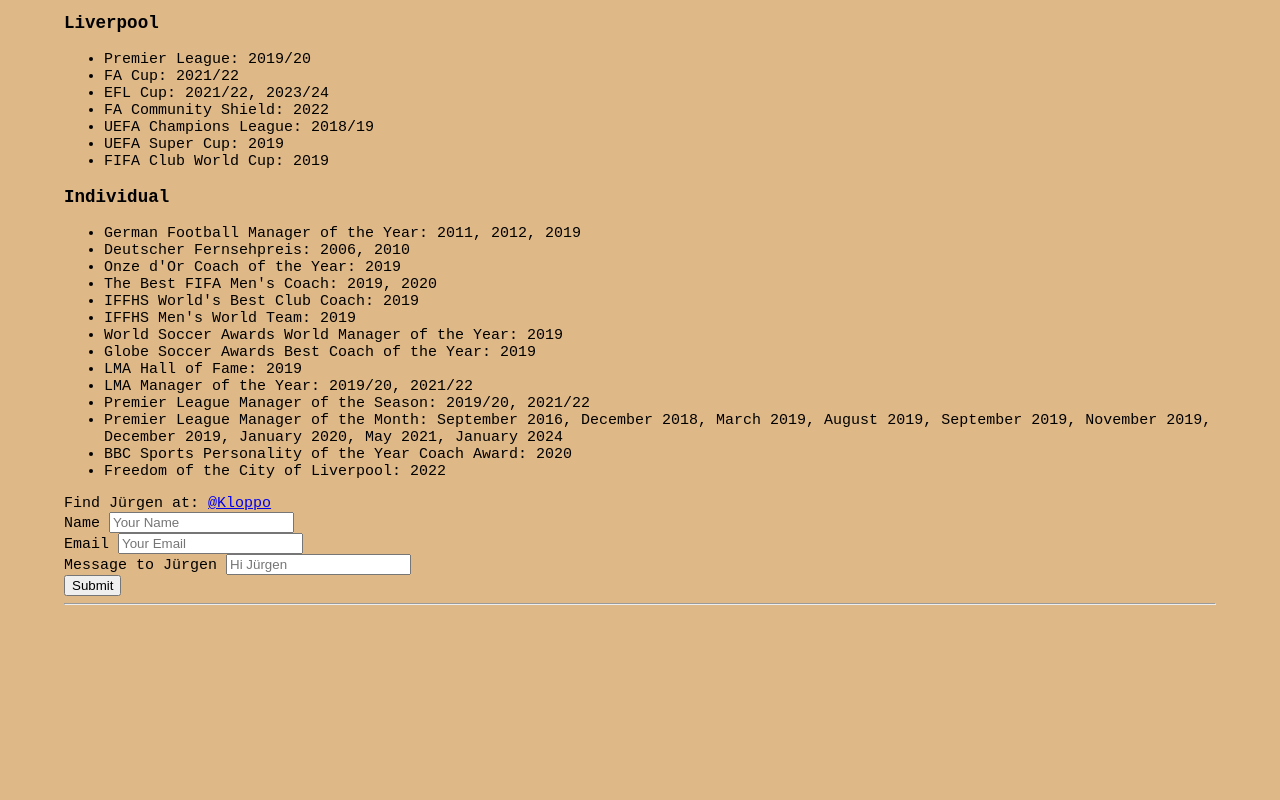
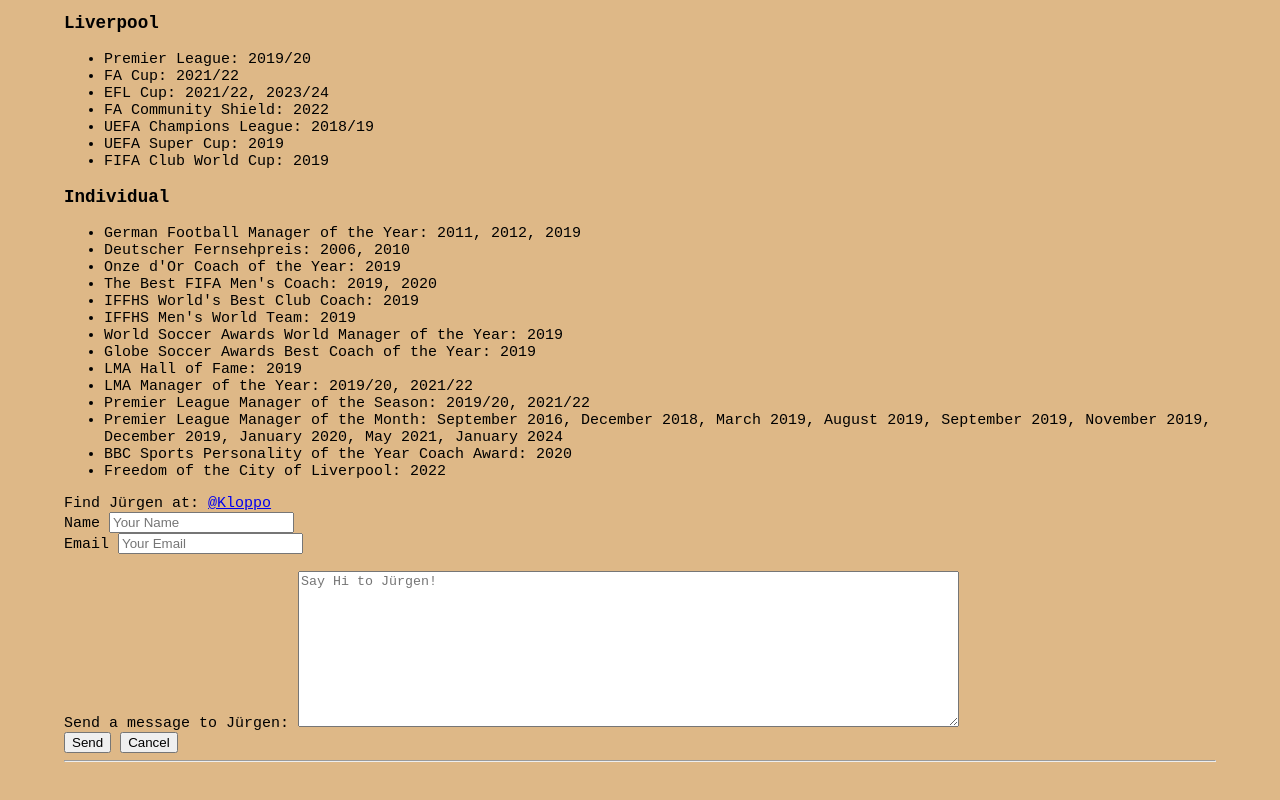
Before and after one commit to Gyamfi98/History-of-Kloppo, a plain HTML site: page index.html in a window 1280 px wide. Shown: the part 3472-4272 px from the top of the page. Before the commit the page ends 4149 px from the top, so only its background shows below. Drawn offline with Linux system fonts and the light colour scheme.

Commit message:
Add textbox/input types

```diff
--- a/index.html
+++ b/index.html
@@ -230,11 +230,13 @@
                 <label for="email-field">Email</label>
                 <input id="email-field" name="your_email" placeholder="Your Email" type="email">
             </div>
-            <div>
-                <label for="text-field">Message to Jürgen</label>
-                <input id="text-field" name="text-field" placeholder="Hi Jürgen" type="text">
-            </div>
-            <input type="submit">
+            <br>
+                <label for="talking-with-klopp">Send a message to Jürgen:</label>
+        <textarea name="talking-with-klopp" id="talking-with-klopp" placeholder="Say Hi to Jürgen!" rows="10" cols="80"></textarea>
+        <br>
+            <input type="submit" value="Send">
+            <input type="reset" value="Cancel">
+        </form>
     </footer>
 </body>
 <hr>
```
